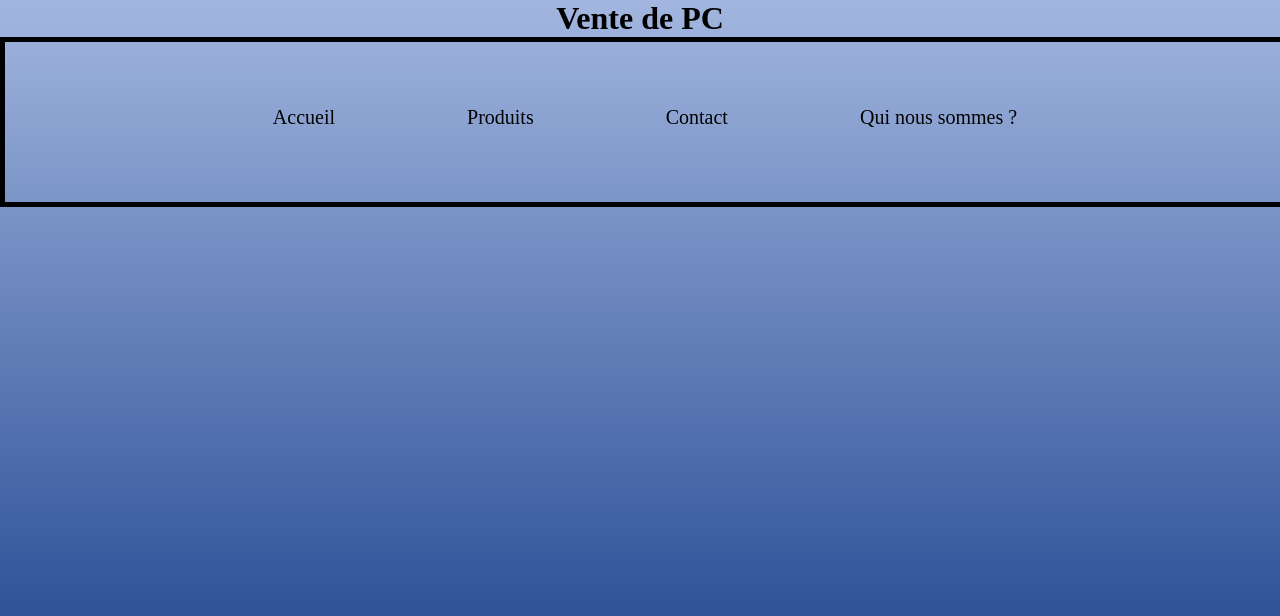
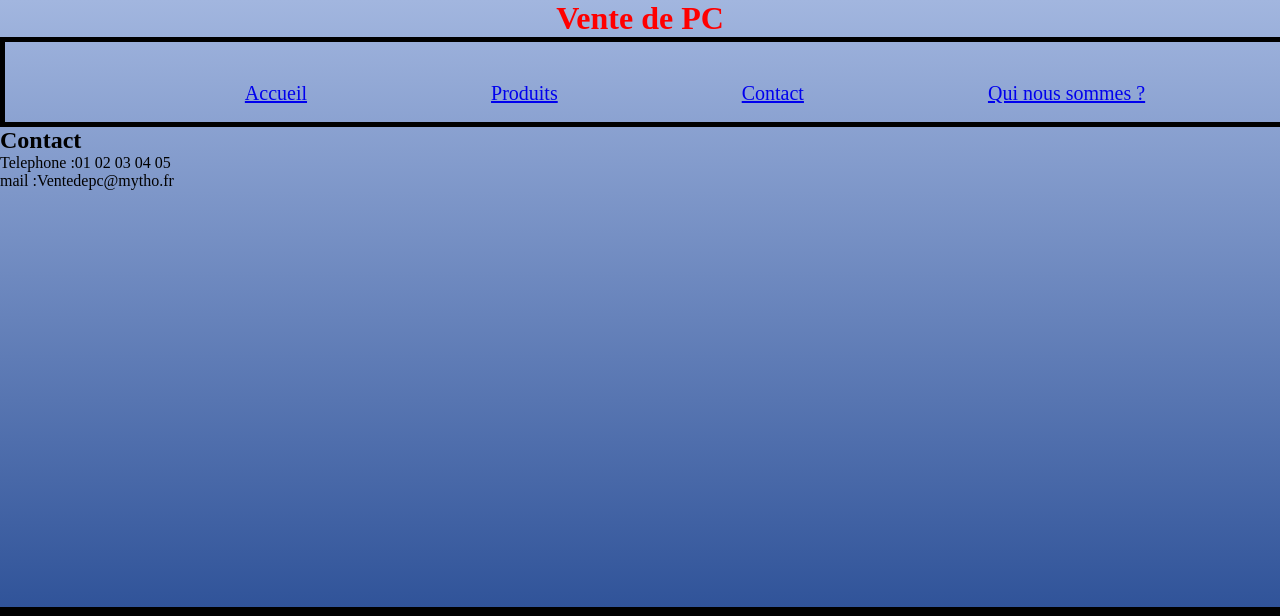
Before and after one commit to Mathieu-Pluquet/Site-informatique, a plain HTML site: page pagecontact.html in a window 1280 px wide. Shown: the top 616 px of the page. Drawn offline with Linux system fonts and the light colour scheme.

Commit message:
ajout de toutes les pages+lien avec accueil fini

```diff
--- a/pagecontact.html
+++ b/pagecontact.html
@@ -13,10 +13,10 @@
       <!-- barre menu -->
       <nav>
         <ul>
-          <li class="menu">Accueil</li>
-          <li class="menu">Produits</li>
-          <li class="menu">Contact</li>
-          <li class="menu">Qui nous sommes ?</li>
+          <li class="menu"><a href="index.html">Accueil</a></li>
+          <li class="menu"><a href="pageproduit.html">Produits</a></li>
+          <li class="menu"><a href="pagecontact.html">Contact</a></li>
+          <li class="menu"><a href="pageentreprise">Qui nous sommes ?</a></li>
         </ul>
       </nav>
     </header>
@@ -25,7 +25,13 @@
     <!-- start of section -->
 
     <section>
+      <article class="contact">
+        <h2>Contact</h2>
+        <p>Telephone :01 02 03 04 05</p>
+        <p>mail :Ventedepc@mytho.fr</p>
+        <p></p>
 
+      </article>
     </section>
     <!-- end of section -->
 
--- a/style.css
+++ b/style.css
@@ -17,12 +17,13 @@ width: 100%;
 
 h1 {
   text-align: center;
+  color: red;
 }
 /*menu du header*/
 nav {
   vertical-align: middle;
   text-align: center;
-  height: 10em;
+  height: 5em;
   background-color:
   margin-top: 1%;
   border: 5px solid black;
@@ -32,9 +33,9 @@ nav {
 .menu{
   display: inline-block;
   list-style-type: none;
-  margin-top: 5%;
   font-size: 20px;
-  margin:5%;
+  margin: 2em;
+  margin-left: 7em;
 
 }
 /*section*/
```
Also changed, not shown: index.html (+4 -4 lines), pageentreprise.html (added, +13 -0 lines), pageproduit.html (+4 -4 lines).
